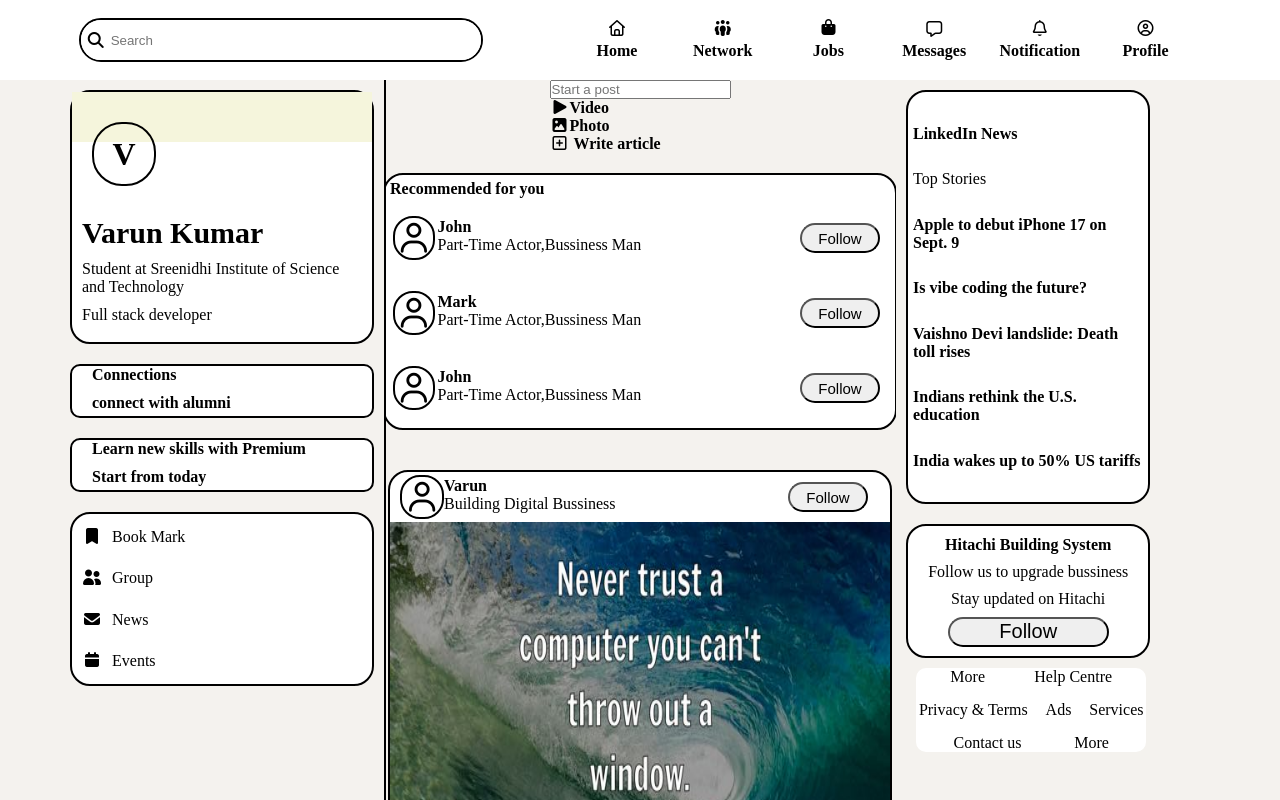
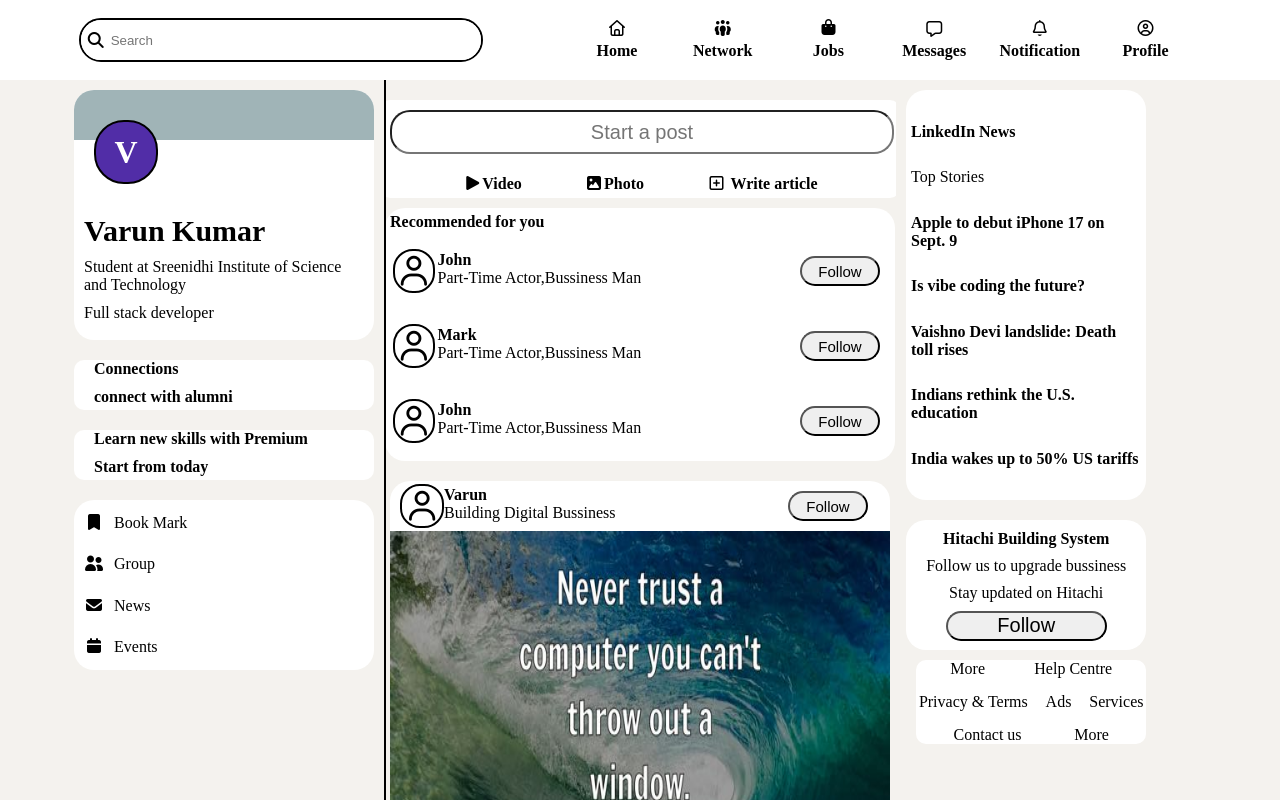
Before and after one commit to varun6709/linkedin, a plain HTML site: page index.html in a window 1280 px wide. Drawn offline with Linux system fonts and the light colour scheme.

Commit message:
Update index.css

```diff
--- a/index.css
+++ b/index.css
@@ -7,7 +7,7 @@
 .top {
     height: 10dvh;
     width: 100dvw;
-    background-color: white;
+    background-color: #ffffff;
     display: flex;
     justify-content: space-evenly;
     align-items: center;
@@ -82,7 +82,7 @@
 
 .container {
     margin-top: 10dvh;
-    height:90dvh;
+    height: 90dvh;
     width: 100dvw;
     background-color: #f4f2ee;
     display: flex;
@@ -105,7 +105,7 @@
 .profile {
     height: 250px;
     width: 300px;
-    border: 2px solid black;
+    /* border: 2px solid black; */
     border-radius: 20px;
 }
 
@@ -120,11 +120,17 @@
     margin-top: 10px;
     position: relative;
     left: 20px;
-    bottom:30px;
+    bottom: 30px;
+    background-color: #512da7;
+    color: white;
 }
 
 .logo i {
     font-size: 50px;
+}
+
+.logo h1:hover{
+    cursor: pointer;
 }
 
 .block {
@@ -138,44 +144,46 @@
     display: block;
     margin-bottom: 10px;
 }
-.blocks b{
+
+.blocks b {
     font-size: 30px;
     position: relative;
-    left:10px;
+    left: 10px;
 }
 
-.block p{
-    margin:10px;
+.block p {
+    margin: 10px;
 }
+
 .connections {
     height: 50px;
     width: 300px;
-    border: 2px solid black;
+    /* border: 2px solid black; */
     border-radius: 10px;
 }
 
 .skills {
     height: 50px;
     width: 300px;
-    border: 2px solid black;
+    /* border: 2px solid black; */
     border-radius: 10px;
 }
 
-.div2{
-    height:170px;
-    width:300px;
-    border:2px solid black;
+.div2 {
+    height: 170px;
+    width: 300px;
+    /* border: 2px solid black; */
     display: flex;
     flex-direction: column;
     justify-content: space-evenly;
-    border-radius:20px;
+    border-radius: 20px;
 }
 
-.items{
+.items {
     display: flex;
     align-items: center;
     position: relative;
-    left:10px;
+    left: 10px;
     /* background-color: aqua; */
 }
 
@@ -192,7 +200,7 @@
 .box1 {
     height: 500px;
     width: 500px;
-    border: 2px solid black;
+    /* border: 2px solid black; */
     margin: 10px;
     padding: 5px;
     border-radius: 20px;
@@ -221,7 +229,15 @@
 
 .ic i {
     font-size: 30px;
-    ;
+}
+
+.ic i:hover{
+    /* background-color: red; */
+    cursor: pointer;
+}
+
+.be i:hover{
+    color:orange;
 }
 
 .text {
@@ -264,7 +280,7 @@
 .box2 {
     height: 500px;
     width: 500px;
-    border: 2px solid black;
+    /* border: 2px solid black; */
     border-radius: 20px;
 }
 
@@ -280,6 +296,11 @@
 
 .ics i {
     font-size: 30px;
+}
+
+.ics i:hover{
+    /* background-color: grey; */
+    cursor: pointer;
 }
 
 .buts {
@@ -327,10 +348,13 @@
     width: 100%;
 }
 
-.div1{
-    height:50px;
+.div1 {
+    height: 50px;
     width: 100%;
-    background-color: beige;
+    background-color: #a0b4b7;
+    border-top-left-radius: 20px;
+    border-top-right-radius: 20px;
+    /* border- */
 }
 
 .below {
@@ -354,14 +378,14 @@
 }
 
 .bor {
-    margin: 20px;
-     background-color:  #ffffff;
+    margin: 10px;
+    background-color: #ffffff;
 }
 
 .right {
-    height:  400dvh;
+    height: 400dvh;
     width: 30dvw;
-    background-color:   #f4f2ee;
+    background-color: #f4f2ee;
     display: flex;
     flex-direction: column;
     align-items: start;
@@ -371,7 +395,7 @@
 .news {
     height: 400px;
     width: 18dvw;
-    border: 2px solid black;
+    /* border: 2px solid black; */
     display: flex;
     flex-direction: column;
     justify-content: space-evenly;
@@ -401,17 +425,17 @@
     height: 120px;
     border-radius: 20px;
     width: 18dvw;
-    border: 2px solid black;
+    /* border: 2px solid black; */
 }
 
-.ad button{
-    height:30px;
-    width:70%;
+.ad button {
+    height: 30px;
+    width: 70%;
     font-size: 20px;
     border-radius: 15px;
 }
 
-.ad button:hover{
+.ad button:hover {
     cursor: pointer;
     background-color: grey;
     color: white;
@@ -421,7 +445,7 @@
     height: auto;
     width: 18dvw;
     position: relative;
-    left:10px;
+    left: 10px;
     justify-content: space-evenly;
     /* border: 2px solid black; */
     display: flex;
@@ -437,9 +461,55 @@
     text-decoration: underline;
 }
 
-.stick{
+.stick {
     /* background-color: tomato; */
     position: sticky;
-    top:10px;
+    top: 10px;
     width: auto;
 }
+
+.topper{
+    padding:10px;
+    margin-top:20px;
+    /* height:500px; */
+    width:500px;
+    /* border: 2px solid black; */
+    background-color: white;
+    border-radius: 10px;
+}
+
+.new{
+    height:40px;
+    width:100%;
+}
+
+.new-form{
+    height: 100%;width:100%;
+}
+
+#new{
+    /* outline: hidden; */
+    border-radius: 20px;
+    height: 100%;
+    width:100%;
+    font-size:20px;
+    text-align: center;
+}
+
+#new:hover{
+    cursor: pointer;
+}
+
+.self{
+    margin:10px;
+    position: relative;
+    top:15px;
+    justify-content: space-evenly;
+    /* background-color: white; */
+    align-items: center;
+    display: flex;
+}
+
+.all i:hover{
+    cursor: pointer;
+}
```
